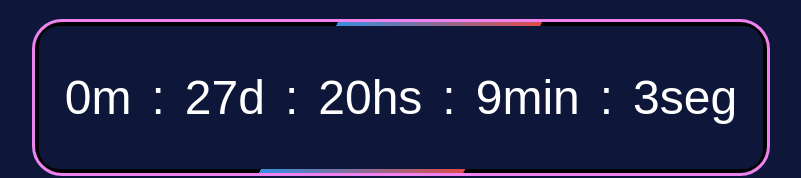
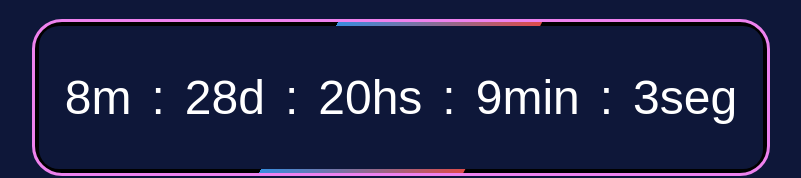
Before and after one commit to franAndrad/temporizador, a React (Create React App) app: page / in a window 1280 px wide. Shown: the part 379-557 px from the top of the page, without its empty margins (239-1040 px from the left). Built offline with nearby package versions, Linux system fonts and the light colour scheme.

Commit message:
temporizador actualizado

```diff
--- a/src/components/Timer.js
+++ b/src/components/Timer.js
@@ -4,7 +4,7 @@ import './Timer.css';
 const Timer = () => {
   const calculateTimeLeft = () => {
     // Establece la fecha de finalización del temporizador
-    const targetDate = new Date("2023-11-26T00:00:00Z"); // Puedes cambiar esta fecha a tu preferencia
+    const targetDate = new Date("2024-07-24T00:00:00Z"); // Puedes cambiar esta fecha a tu preferencia
     const now = new Date().getTime();
     const difference = targetDate - now;
 
```
